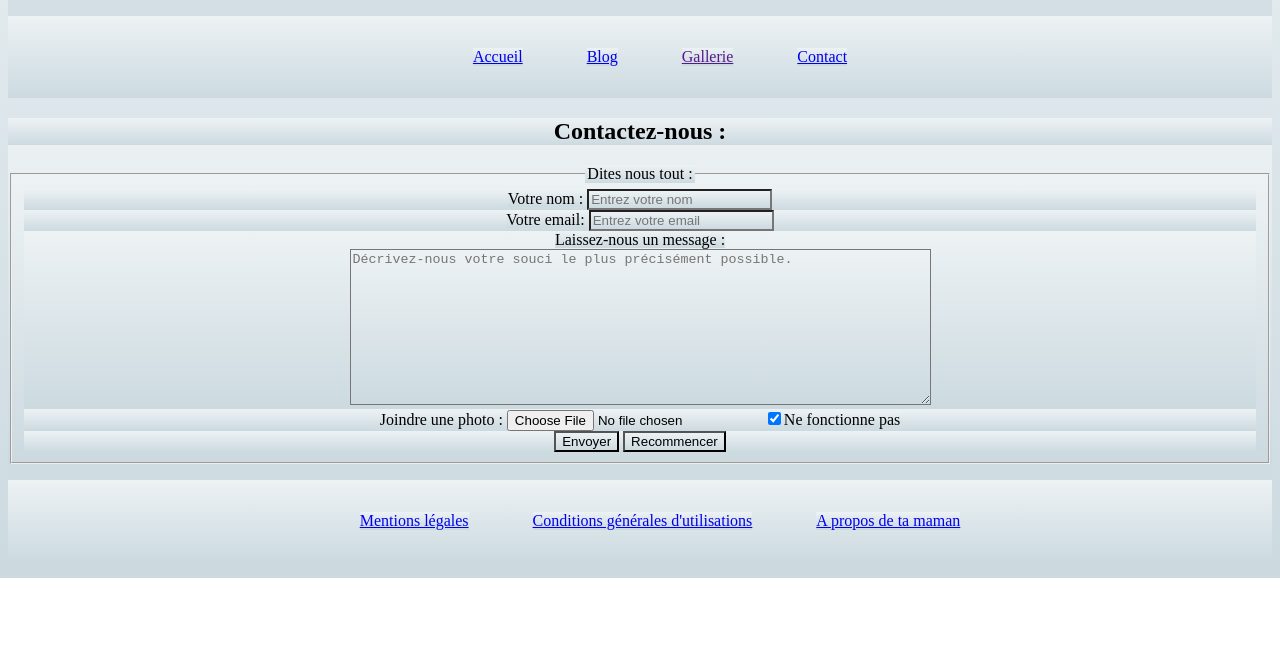
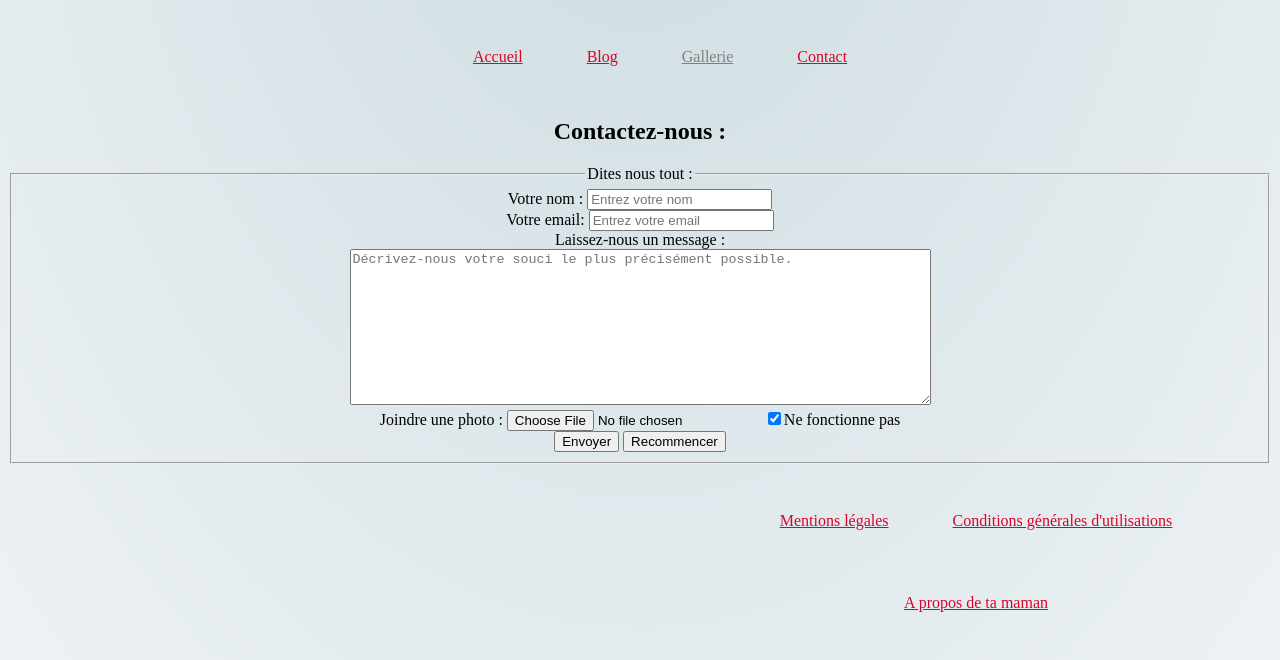
Before and after one commit to Alexandrerollin/TP4_HTML, a plain HTML site: page contact.html in a window 1280 px wide. Shown: the part 332-992 px from the top of the page. Before the commit the page ends 910 px from the top, so only its background shows below. Drawn offline with Linux system fonts and the light colour scheme.

Commit message:
Relecture

```diff
--- a/contact.html
+++ b/contact.html
@@ -37,12 +37,12 @@
 
             <div>
                 <label for="nom">Votre nom :</label>
-                <input type="text" name="nom" id="nom" placeholder="Entrez votre nom" minlength="2" maxlength="20" required>
+                <input type="text" name="nom" id="nom" placeholder="Entrez votre nom" minlength="2" maxlength="20" required class="required">
             </div>
 
             <div>
                 <label for="mail">Votre email:</label>
-                <input type="text" name="mail" id="mail" placeholder="Entrez votre email" required>
+                <input type="text" name="mail" id="mail" placeholder="Entrez votre email" required class="required">
             </div>
 
             <div>
--- a/style.css
+++ b/style.css
@@ -1,8 +1,13 @@
 /* Elements sélectors */
 
-* {
-    background-image: linear-gradient(to top,  #CCDAE0, #EDF2F4);
-  }
+body {
+    background: radial-gradient(at top center, #CCDAE0, #EDF2F4 );
+}
+
+
+/* * {
+    background: radial-gradient(at top,  #CCDAE0, #EDF2F4);
+  } */
 
   h1 {
     color: #EF233C;
@@ -37,9 +42,25 @@
       text-align: center;
   }
 
+  footer {
+    margin-left: 50%;
+  }
+
+  a:link {
+    color: #D90429;
+  }
+
+  a:visited {
+    color: grey;
+  }
+
+  a:hover {
+    color: #2B2D42;
+  }
+
 /* Class Sélectors */
+.required {
+    color: red;
+}
 
 /* ID Sélectors */
-
-#logo {
-}
```
